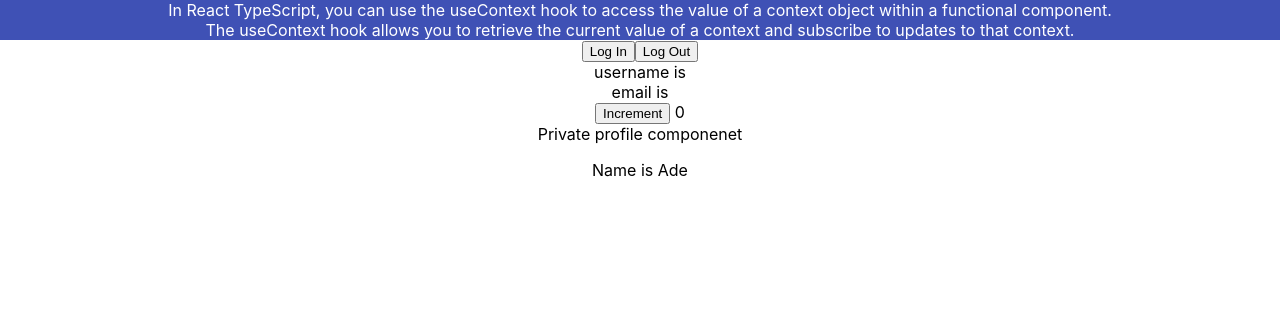
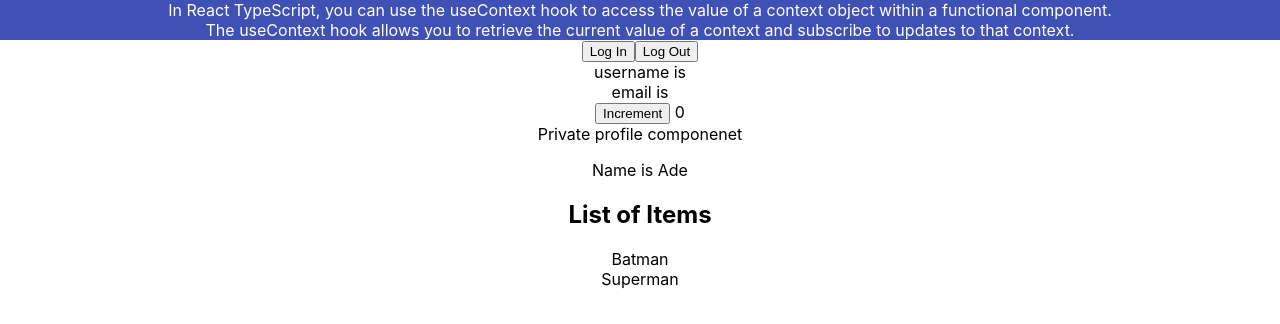
Before and after one commit to AkinolaAdewole/React-TypeScript-Demo, a React (Create React App) app: page / in a window 1280 px wide. Shown: the top 324 px of the page. Built offline with nearby package versions, Linux system fonts and the light colour scheme.

Commit message:
Restricting Props

```diff
--- a/src/App.tsx
+++ b/src/App.tsx
@@ -16,6 +16,7 @@
 import Counter from "./components/class/Counter";
 import { Private } from "./components/auth/Private";
 import { Profile } from "./components/auth/Profile";
+import { List } from "./components/generics/List";
 
 function App() {
   const personName = {
@@ -81,6 +82,10 @@
       <Counter message=""/>
 
       <Private isLoggedIn={true} Component={Profile}/>
+
+      <List
+        items={['Batman','Superman',]}
+        onClick={(item)=>(console.log(item))}/>
     </div>
   );
 }
--- /dev/null
+++ b/src/components/generics/List.tsx
@@ -0,0 +1,21 @@
+type ListProps<T>={
+    items:T[]
+    onClick:(value:T)=>void
+    // items:string[] | number[]
+    // onClick:(value:string | number)=>void
+}
+
+export const List= <T extends string | number>({ items,onClick}:ListProps<T>)=>{
+    return (
+        <div>
+            <h2>List of Items</h2>
+            {items.map((item, index)=>{
+                return (
+                    <div key={index} onClick={()=>onClick(item)}>
+                        {item}
+                    </div>
+                )
+            })}
+        </div>
+    )
+}
```
Also changed, not shown: src/components/restriction/RandomNumber.tsx (added, +14 -0 lines), src/components/auth/ComponentProps.txt.
